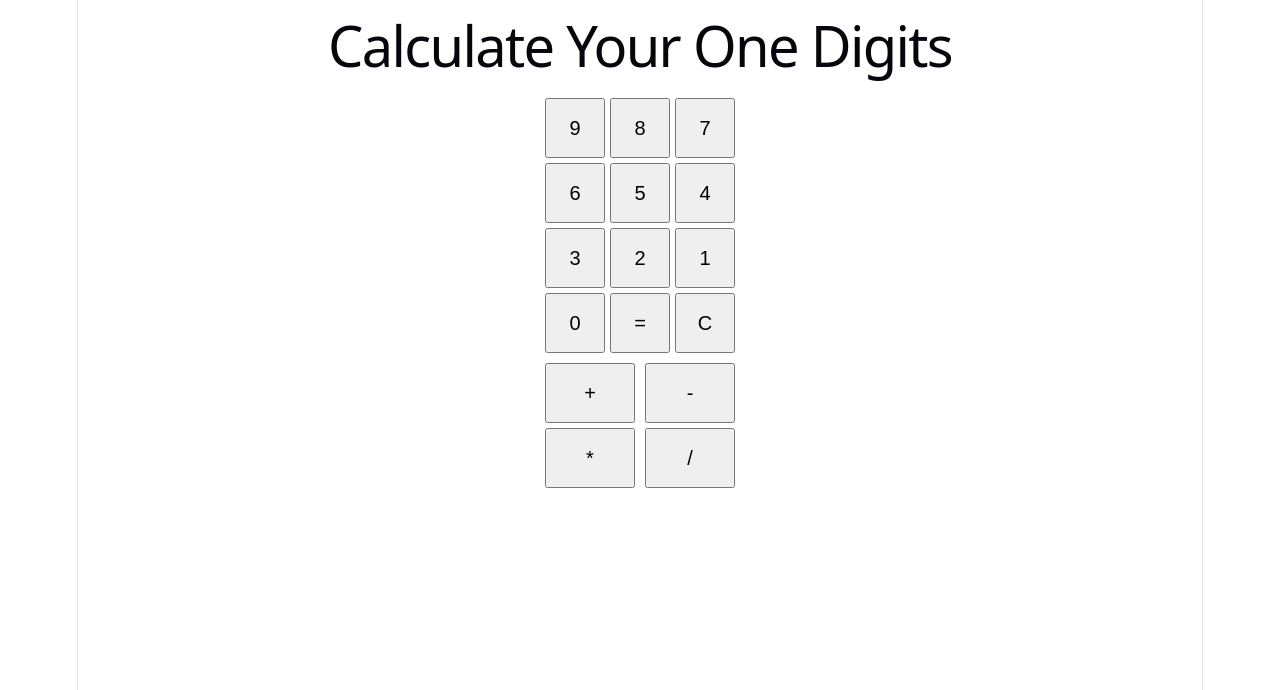
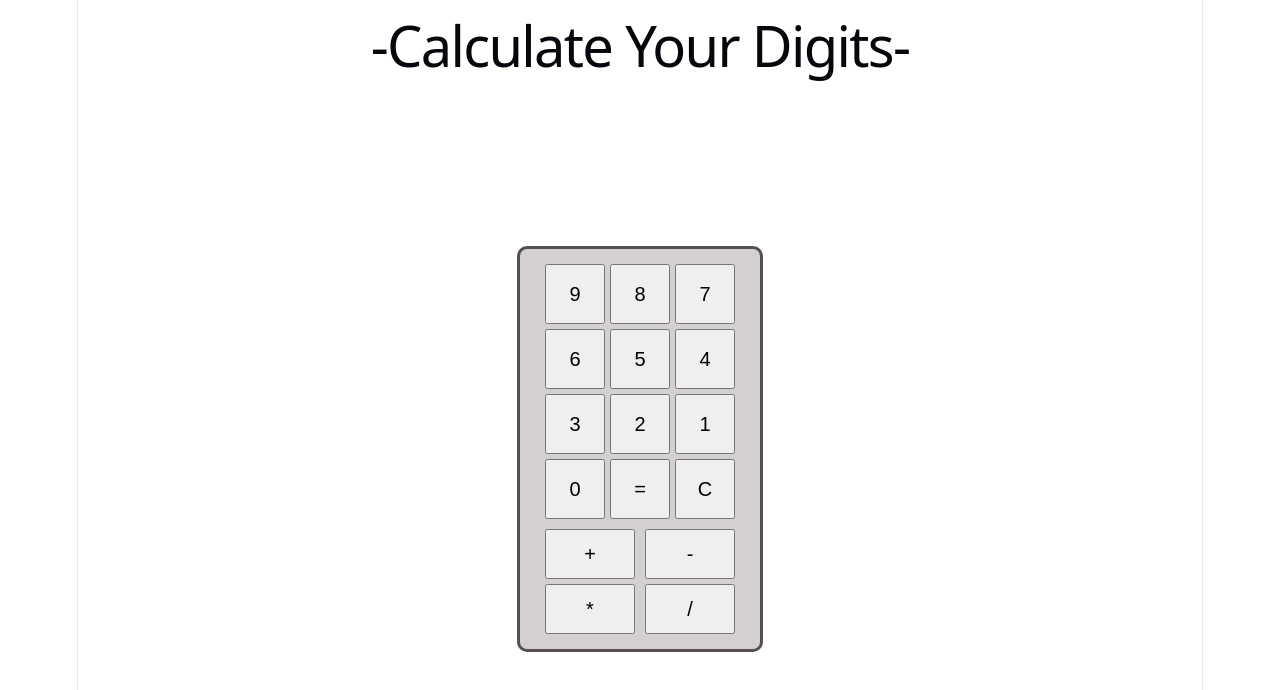
Before and after one commit to crillo136/Engineering-Tr1-Website, a React (Vite) app: page / in a window 1280 px wide. Shown: the top 690 px of the page. Built offline with nearby package versions, Linux system fonts and the light colour scheme.

Commit message:
added a background to the calculator

```diff
--- a/src/App.css
+++ b/src/App.css
@@ -1,21 +1,3 @@
-.counter {
-  font-size: 50px;
-  padding: 100px 10px;
-  border-radius: 5px;
-  color: var(--accent);
-  background: var(--accent-bg);
-  border: 2px solid transparent;
-  transition: border-color 0.3s;
-  margin-bottom: 24px;
-
-  &:hover {
-    border-color: var(--accent-border);
-  }
-  &:focus-visible {
-    outline: 2px solid var(--accent);
-    outline-offset: 2px;
-  }
-}
 
 .hero {
   position: relative;
@@ -184,9 +166,17 @@
 }
 
 .main-grid {
+  background-color: #d4d0d0;
+  width: 210px;
+  padding: 15px;
+  margin: auto;
   display: grid;
   justify-content: center;
   gap: 10px;
+  border-radius: 10px;
+  border-color: #565050;
+  border-style: solid;
+  border-width: medium;
 }
 
 .numbers-grid {
@@ -207,6 +197,6 @@
 }
 .operators-grid button {
   width: 90px;
-  height: 60px;
+  height: 50px;
   font-size: 20px;
 }
--- a/src/App.jsx
+++ b/src/App.jsx
@@ -1,7 +1,5 @@
 import { useState } from 'react'
-import reactLogo from './assets/react.svg'
-import viteLogo from './assets/vite.svg'
-import heroImg from './assets/hero.png'
+
 import './App.css'
 
 
@@ -77,9 +75,10 @@ if (!isNaN(number2)) {
   display = display + " " + number2
 }
 
+
   return (
     <>
-      <h1>Calculate Your One Digits</h1>
+      <h1>-Calculate Your Digits-</h1>
       <h2>{display}</h2>
       <div className="main-grid">
       <div className="numbers-grid">
```
